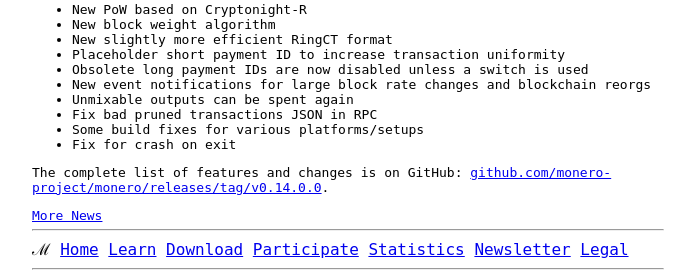
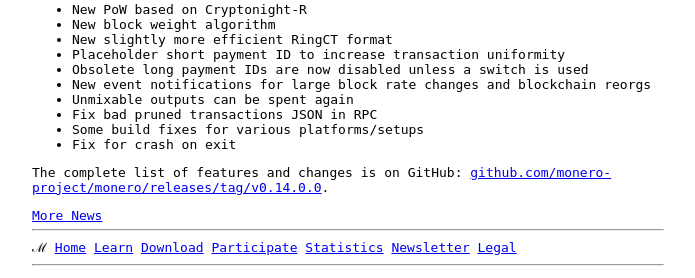
Before and after one commit to aboutmonero/aboutmonero, a Flask app: page / in a window 1280 px wide. Shown: the part 1055-1333 px from the top of the page, without its empty margins (292-987 px from the left). Run offline with Flask 2, Linux system fonts and the light colour scheme.

Commit message:
save test

```diff
--- a/templates/index.html
+++ b/templates/index.html
@@ -84,8 +84,9 @@ March after the network update.</p>
 <p>The complete list of features and changes is on GitHub: <a href="https://github.com/monero-project/monero/releases/tag/v0.14.0.0">github.com/monero-project/monero/releases/tag/v0.14.0.0</a>.</p>
 
 <a href="newsletter.html">More News</a>
+<br>
 <hr>
-<div style="font-size: large">
+<div style="line-height:1.5">
 ℳ
 <a href="index.html">Home</a>
 <a href="learn.html">Learn</a>
```
